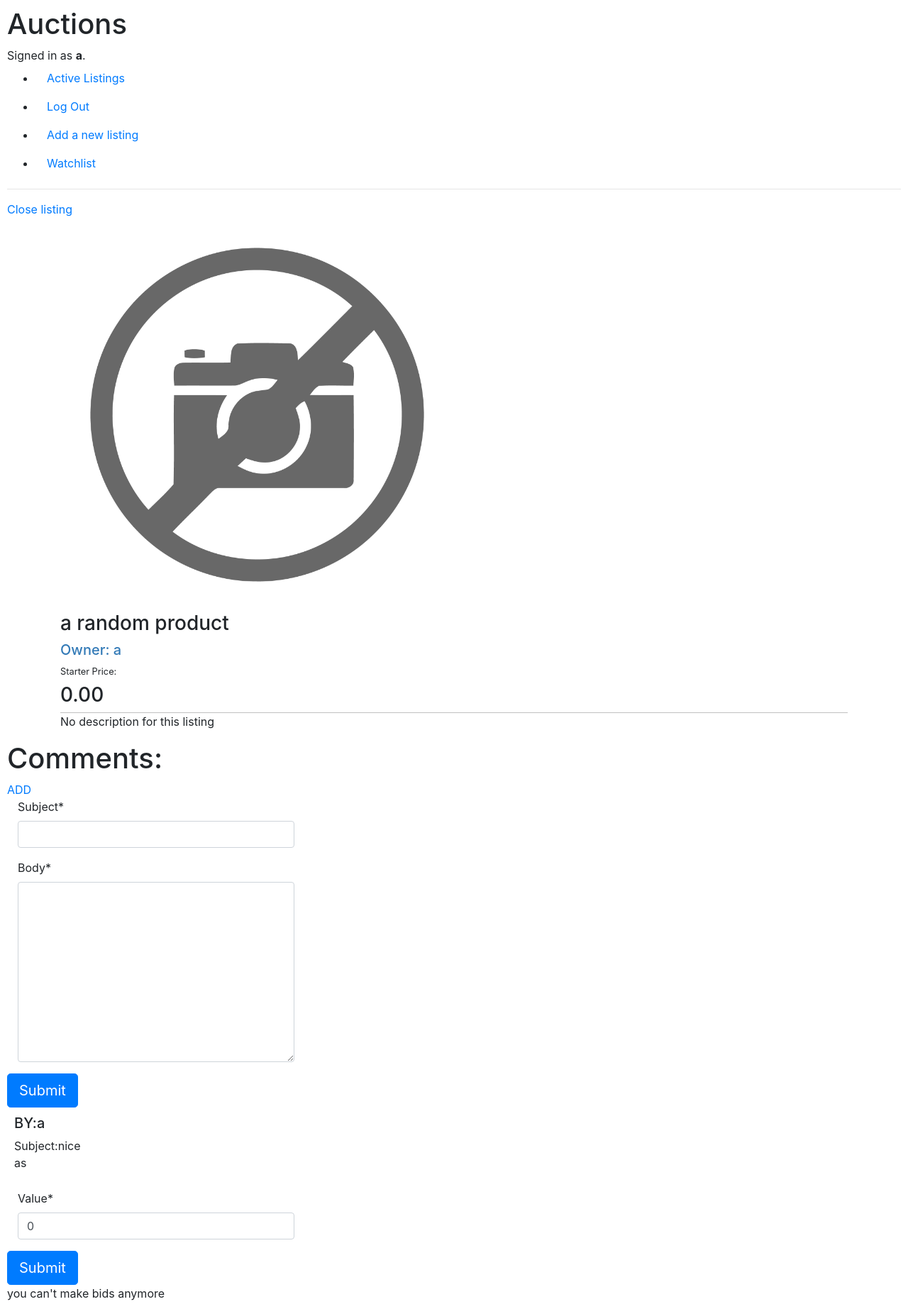
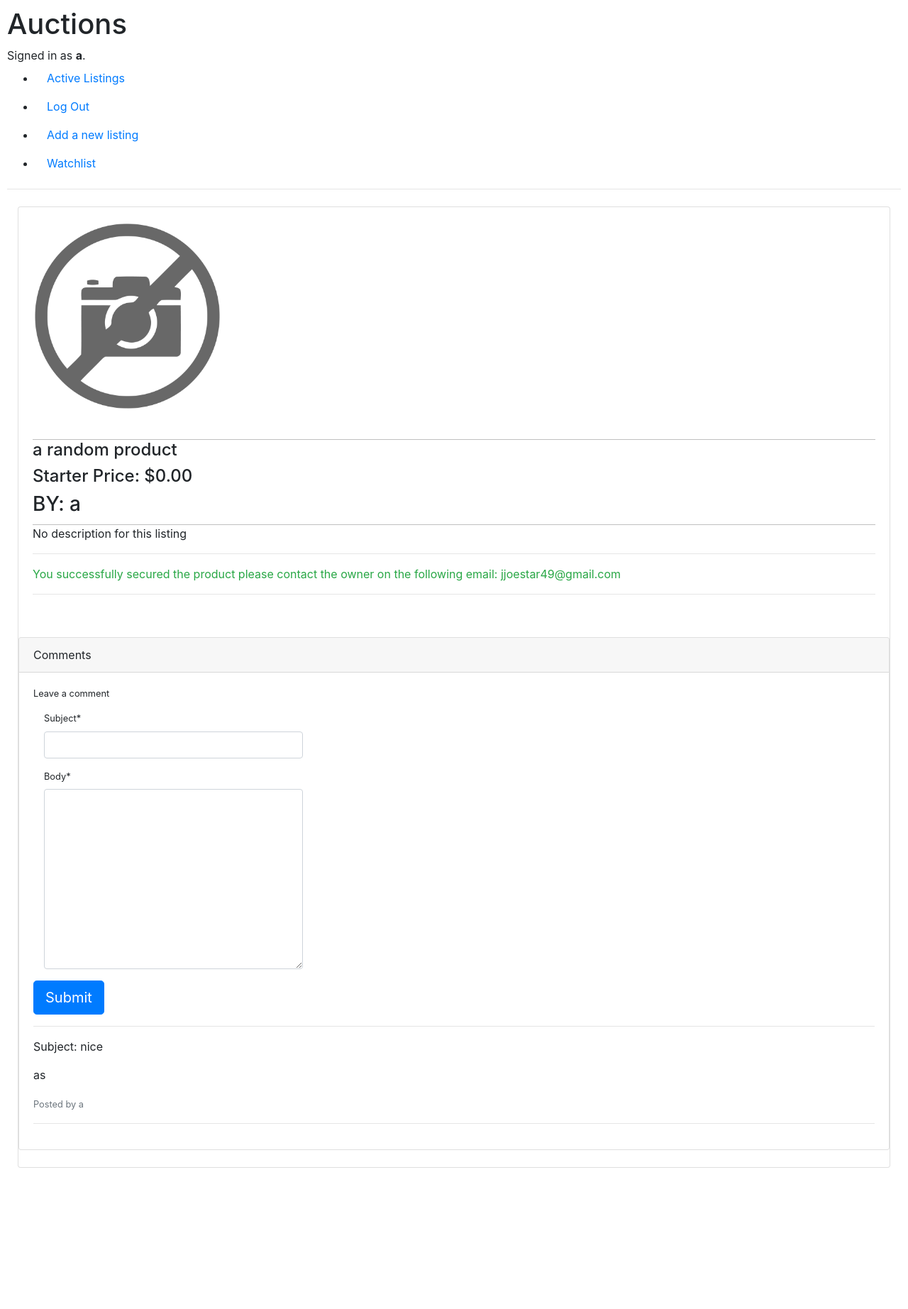
Before and after one commit to TalebZak/commerce, a Django app: a page that uses auctions/auctions/templates/auctions/product.html in a window 1280 px wide. Shown: the whole page at 71% size. After the commit the page ends 1646 px from the top, so only its background shows below. Run offline with Django 3.2, Linux system fonts and the light colour scheme; a user stored in the database is signed in; data comes from the database, SQL or seed files in the repository; both versions use the stored data as it was after the commit; data that the repository does not hold is empty; some libraries are stand-ins or nearby versions.

Commit message:
Polished my UI a bit(trying to improve my UI skills using Bootstrap 4), added a requirements.txt file and fixed an error in my customtags.py file

```diff
--- a/auctions/auctions/templates/auctions/product.html
+++ b/auctions/auctions/templates/auctions/product.html
@@ -5,48 +5,86 @@
     {{ product.name }}
 {% endblock %}
 {% block body %}
-    {% if request.user == product.owner %}
-        <a href="{% url 'close_listing' product.get_url_path %}">Close listing</a>
+    <div class="container-fluid">
+        <div class="card mt-4">
+            <img src='{{ product.image.url }}' style="max-width:25%"
+                 class="card-img-top img-fluid">
+            <div class="card-body">
+
+                <div style="width:100%;border-top:1px solid silver">
+                    <h4>{{ product.name }}</h4>
+                    <h4>Starter Price: ${{ product.price }}</h4>
+                    {% if user.is_authenticated and product.status%}
+                        <small>
+                            <p>Make a bid:</p>
+                            <form action="{% url 'make_bid' product.get_url_path%}" method="post">
+                                {% csrf_token %}
+                                <div class="col-4">
+                                    {{ biddingform|crispy }}
+                                </div>
+                                <button type="submit" class="btn btn-primary  btn-lg">Submit</button>
+                            </form>
+                        </small>
+
                     {% endif %}
-    <div class="container">
-        <div class="col-xs-4 item-photo" >
-            <img src={{ product.image.url }} style="max-width:50%" class="text-center">
-        </div>
-        <div class="col-xs-5" style="border:0px solid gray">
-            <h3>{{ product.name }}</h3>
-        </div>
-        <h5 style="color:#337ab7">Owner: {{ product.owner }} </h5>
-        <div>
-            <h6>
-                <small>
-                    Starter Price:
-                </small>
-            </h6>
-            <h3 style="margin-top:0px;">
-                {{ product.price }}
-            </h3>
-        </div>
-        <div class="col-xs-9">
-            <div style="width:100%;border-top:1px solid silver">
-                <p class="text-break">
-                    {{ product.description }}
-
-                </p>
+                    <h3 class="card-title">BY: {{ product.owner }}</h3>
 
                 </div>
+                <div style="width:100%;border-top:1px solid silver">
+                    <p class="card-text">{{ product.description }} </p>
+                </div>
+                <hr>
+                {% if product.status %}
+                    {% if currentbid %}
+                        {% if request.user == currentbid.bidder %}
+                            <span class="text-success"> You have the highest bid with a value of: {{ currentbid.value }}</span>
+                        {% else %}
+                            <span class="text-danger">Current bid: {{ currentbid.value }}</span>
+                        {% endif %}
+                    {% else %}
+                        <span class="text-primary">No bid currently</span>
+                    {% endif %}
+                {% else %}
+                    {% if currentbid %}
+                        {% if request.user == currentbid.bidder %}
+                            <span class="text-success"> You successfully secured the product please contact the owner on the following email: {{ product.owner.email }}</span>
+                        {% else %}
+                            <span class="text-danger">This auction was won by another user</span>
+                        {% endif %}
+                    {% else %}
+                        <span class="text-primary">The owner of the product was closed before any bids were made</span>
+                    {% endif %}
+                {% endif %}
+
+                <hr>
+                <div>
+                    {% if product.status %}
+                        {% if request.user == product.owner %}
+                            <a href="{% url 'close_listing' product.get_url_path %}" class="btn btn-primary">Close listing</a>
+                        {% endif %}
+                    {% endif %}
+                    {% if product.status %}
+                        {% if user.is_authenticated %}
+                            {% if watchlist|search:product.get_url_path%}
+                                <a href="{% url 'remove_from_watchlist' product.get_url_path %}" class="btn btn-danger">Remove From Watchlist</a>
+                            {% else %}
+                                <a href="{% url 'add_watchlist' product.get_url_path%}" class="btn btn-primary">Add To watchlist</a>
+                            {% endif %}
+                        {% endif %}
+                    {% endif %}
+
                 </div>
 
             </div>
-
-    <h1>
-        Comments:
-    </h1>
+            <div class="card card-outline-secondary my-4">
+                <div class="card-header">
+                    Comments
+                </div>
+                <div class="card-body">
+                    {% if comments %}
+                        <small>
                             {% if user.is_authenticated %}
-        {% if watchlist|search:product.name%}
-            <a href="{% url 'remove_from_watchlist' product.get_url_path %}">Remove</a>
-        {% else %}
-            <a href="{% url 'add_watchlist' product.get_url_path%}">ADD</a>
-        {% endif %}
+                                <p>Leave a comment</p>
                                 <form method="post">
                                 {% csrf_token %}
                                 <div class="col-4">
@@ -56,39 +94,36 @@
                                 <button type="submit" class="btn btn-primary  btn-lg">Submit</button>
                                 </form>
                             {% endif %}
-    <div>
-        {% if comments %}
-            {% for comment in comments  %}
-                <div class="comments" style="padding: 10px;">
-                <h5>BY:{{ comment.writer }}</h5>
-                Subject:{{ comment.subject }}
-                {{ comment.body|linebreaks }}
-                </div>
+                        </small>
+
+                        <hr>
+                        {% for comment in comments %}
+                            <p>Subject: {{ comment.subject }}</p>
+                            <p>{{ comment.body|linebreaks }}</p>
+                            <small class="text-muted">Posted by {{ comment.writer }}</small>
+                            <hr>
                         {% endfor %}
-
                     {% else %}
-            <h1>No comments for now</h1>
-        {% endif %}
+                        <small class="text-primary">No comments for now</small>
+                        <small>
+                            {% if user.is_authenticated %}
+                                <p>Leave a comment</p>
+                                <form method="post">
+                                {% csrf_token %}
+                                <div class="col-4">
+                                    {{ commentform|crispy }}
                                 </div>
 
-    {% if user.is_authenticated %}
-        <form action="{% url 'make_bid' product.get_url_path%}" method="post">
-        {% csrf_token %}
-        <div class="col-4">
-            {{ biddingform|crispy }}
-        </div>
                                 <button type="submit" class="btn btn-primary  btn-lg">Submit</button>
                                 </form>
                             {% endif %}
+                        </small>
+                    {% endif %}
+                </div>
+            </div>
+        </div>
+    </div>
 
-    {% if product.status %}
-        {% if currentbid %}
-            <h1>current bid made by {{ currentbid.bidder }}, value: {{ currentbid.value }}</h1>
-        {% else %}
-            no bids currently
-        {% endif %}
-    {% else %}
-        you can't make bids anymore
-    {% endif %}
+
 
 {% endblock %}
--- a/auctions/auctions/templatetags/customtags.py
+++ b/auctions/auctions/templatetags/customtags.py
@@ -1,12 +1,17 @@
 from django import template
+from django.shortcuts import get_object_or_404
+
 from ..models import Watchlist, Product
 
 register = template.Library()
 
 
 @register.filter(name='search')
-def is_in(value, product_name):
-    product = Product.objects.get(name=product_name)
+def is_in(value, product_slug):
+    try:
+        product = Product.objects.get(slug=product_slug)
+    except Product.DoesNotExist:
+        return False
     for element in value:
         if product == element.product:
             return True
--- a/auctions/auctions/views.py
+++ b/auctions/auctions/views.py
@@ -124,8 +124,11 @@ def product(request, product_slug):
             new_comment.listing = theproduct
             new_comment.writer = request.user
             new_comment.save()
+    watchlist = None
+    if request.user.is_authenticated:
+        watchlist = Watchlist.objects.filter(user=request.user)
     return render(request, "auctions/product.html", {
-        "watchlist": Watchlist.objects.filter(user=request.user),
+        "watchlist":  watchlist,
         "currentbid": product_bids.order_by('-value').first(),
         "biddingform": BiddingForm(),
         "commentform": CommentForm(),
--- /dev/null
+++ b/auctions/requirements.txt
@@ -0,0 +1,3 @@
+Django==3.0.3
+django-crispy-forms==1.9.2
+Pillow==7.2.0
```
Also changed, not shown: auctions/auctions/templates/auctions/index.html (+12 -3 lines), auctions/auctions/static/auctions/styles.css (line endings or trailing spaces), auctions/db.sqlite3. Lines whose indentation alone changed are shown as unchanged.
